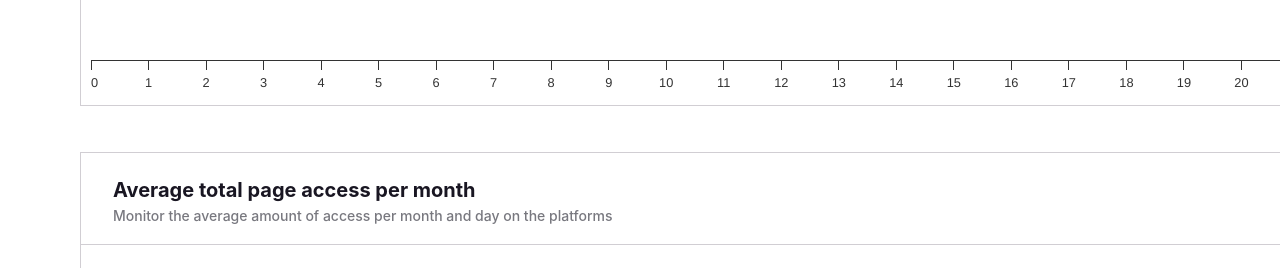
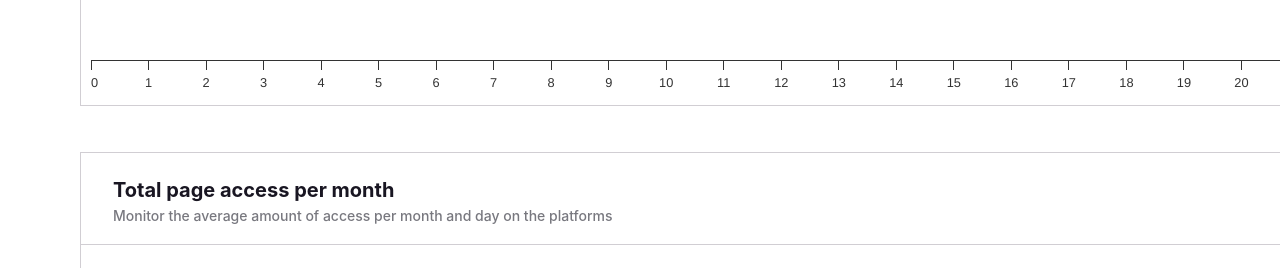
Before and after one commit to andrewgerez/highcharts-exp, a React (Vite) app: page / in a window 1280 px wide. Shown: the part 1240-1508 px from the top of the page. Built offline with nearby package versions, Linux system fonts and the light colour scheme.

Commit message:
feat: create total access per month chart

```diff
--- a/src/pages/access-data/_components/total-access-per-month/index.tsx
+++ b/src/pages/access-data/_components/total-access-per-month/index.tsx
@@ -52,8 +52,8 @@ function TotalAccessPerMonth() {
   return (
     <Wrapper>
       <CustomChartTitle
-        description="Monitor the average amount of access per month and day on the platforms"
-        title="Average total page access per month"
+        description='Monitor the average amount of access per month and day on the platforms'
+        title='Total page access per month'
       />
       <Chart options={options} />
     </Wrapper>
```
